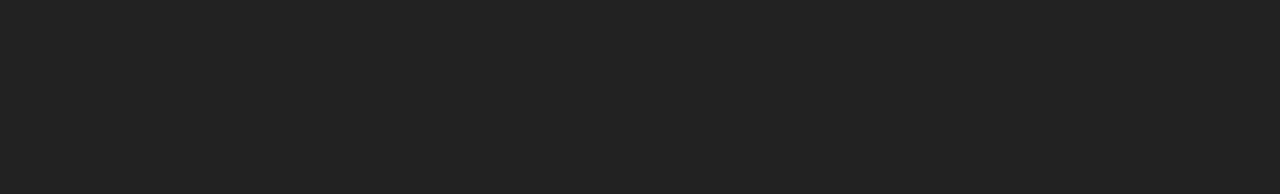
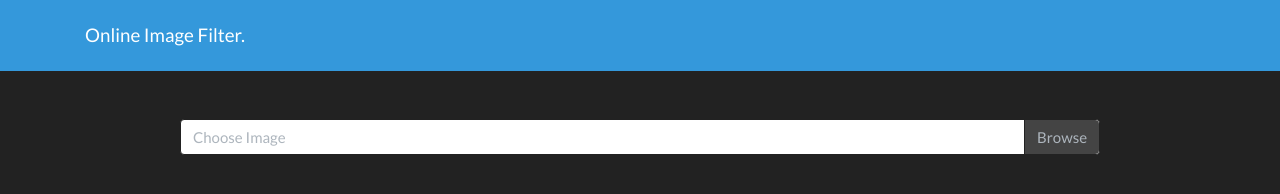
Before and after one commit to rupesh1310/filterPlus, a plain HTML site: page index.html in a window 1280 px wide. Drawn offline with nearby package versions, Linux system fonts and the light colour scheme.

Commit message:
navbar update

```diff
--- a/index.html
+++ b/index.html
@@ -7,5 +7,21 @@
     <title>Filter Plus</title>
 </head>
 <body>
+    <nav class="navbar navbar-dark bg-info mb-5">
+        <div class="container">
+            <a href="#" class="navbar-brand">Online Image Filter.</a>
+        </div>
+    </nav>
+    <div class="container">
+        <div class="row">
+            <div class="col-md-10 m-auto">
+                <div class="custom-file mb-3">
+                    <input type="file" class="custom-file-input"
+                    id="upload-file">
+                    <label for="upload-file" class="custom-file-label">Choose Image</label>
+                </div>
+            </div>
+        </div>
+    </div>
    </body>
 </html>
```
